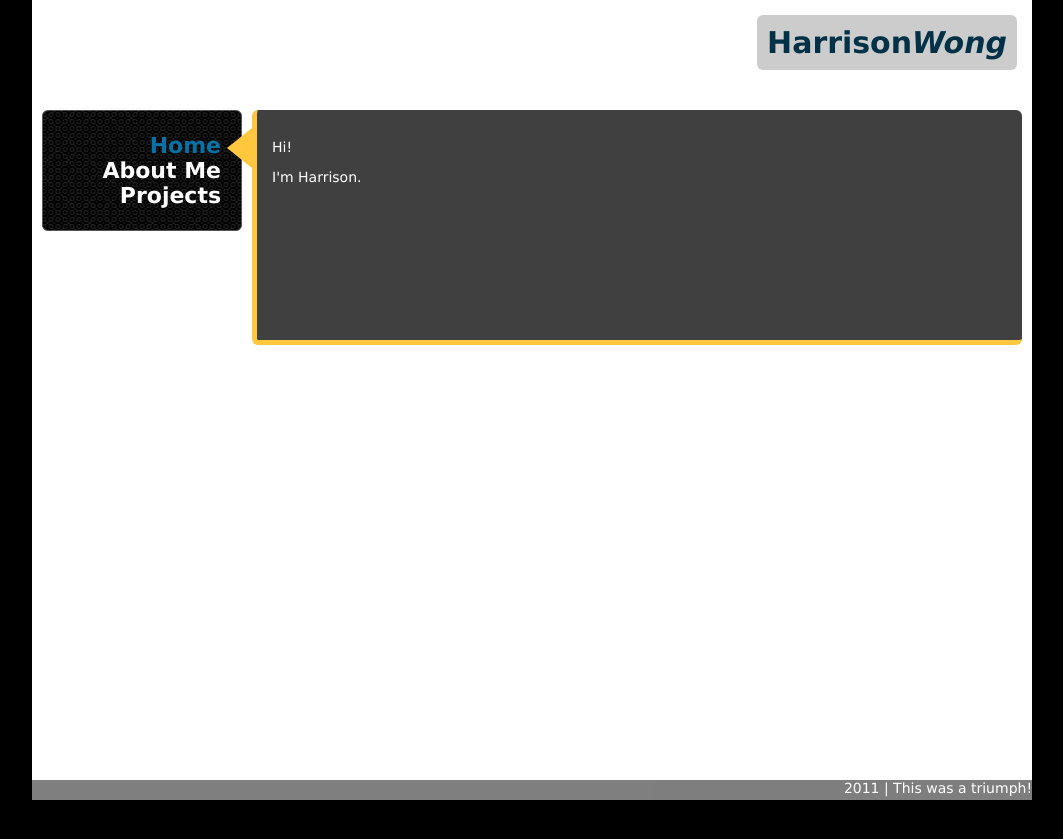
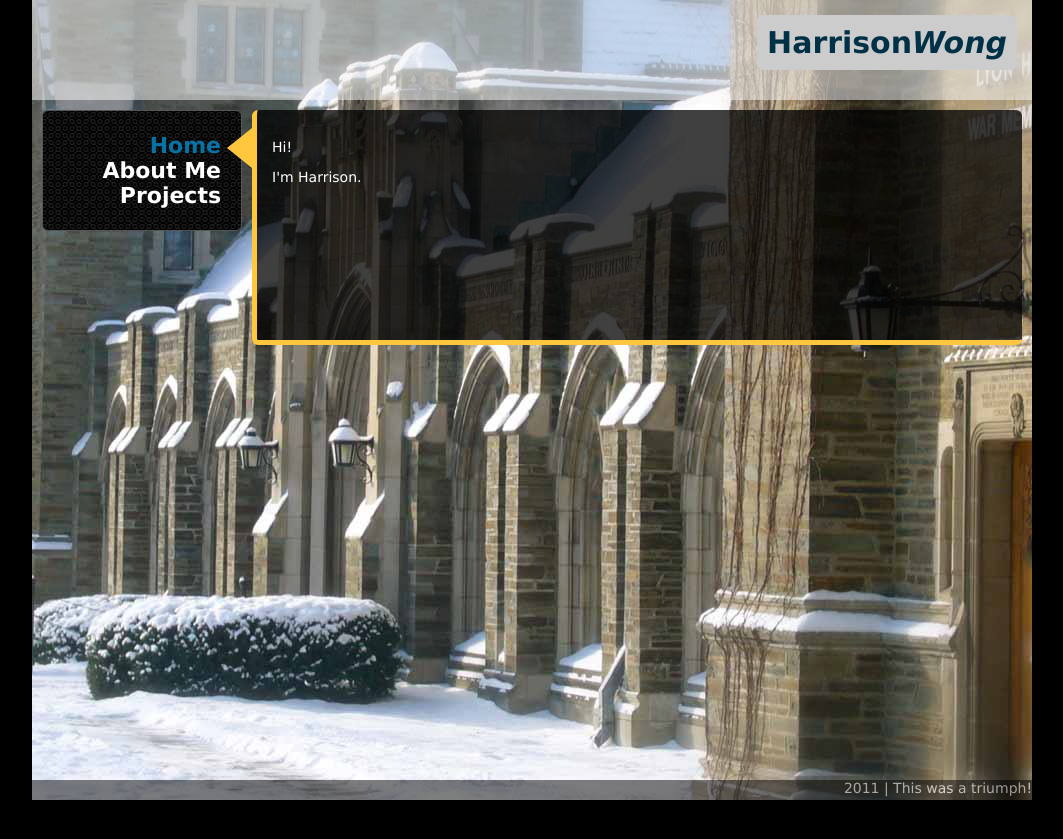
Before and after one commit to HarrisonW/harrisonw.github.io, a Jekyll site: the page built from index.html, in a window 1280 px wide. Shown: the top 839 px of the page, without its empty margins (108-1171 px from the left). Built offline with Jekyll 4.4.1, drawn with Linux system fonts in a browser that asks for light colours.

Commit message:
Add back background image

```diff
--- a/css/style.css
+++ b/css/style.css
@@ -7,8 +7,7 @@ body {
 }
 #container {
 	width: 1000px;
-	/* background: #fff url('cornellsnow.jpg') no-repeat left top; */
-	background-color: #fff;
+	background: #fff url('cornellsnow.jpg') no-repeat left top;
 	margin: 0px auto;
 	height: 800px;
 	position: relative;
```
